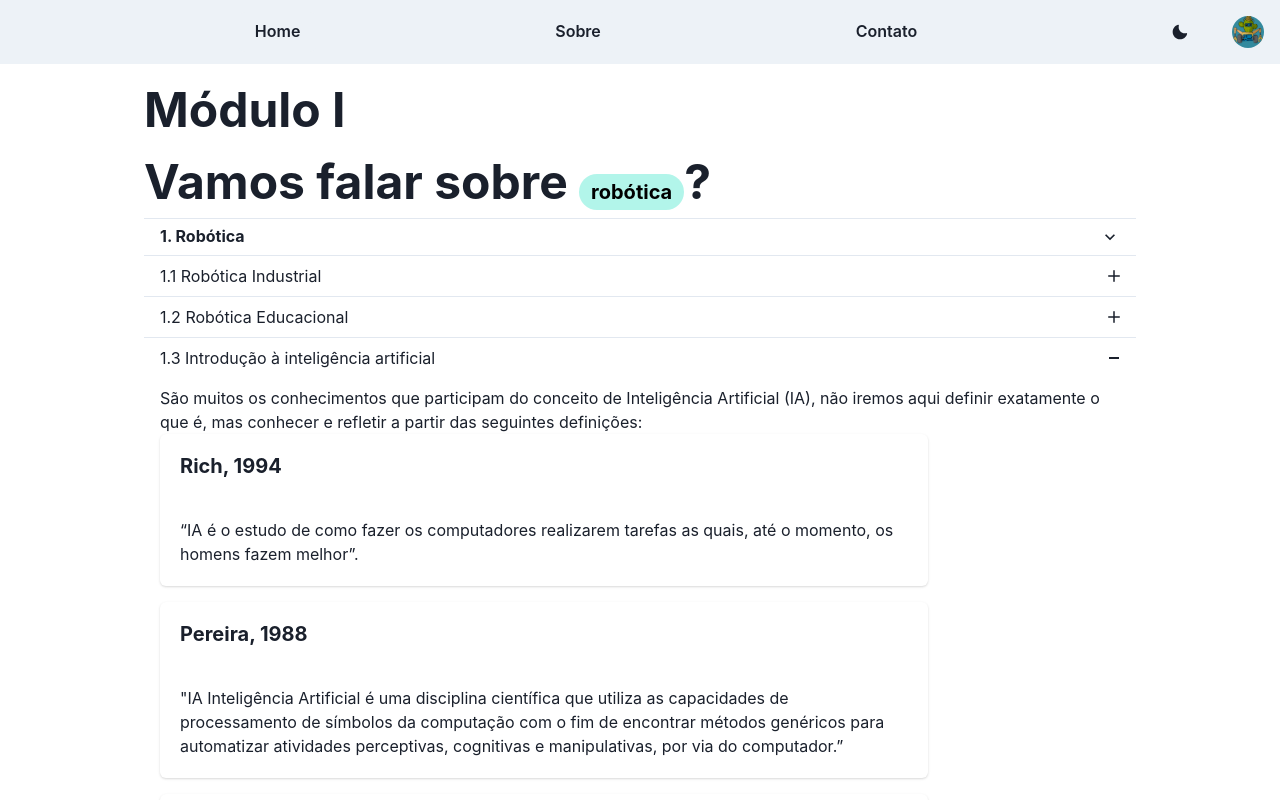
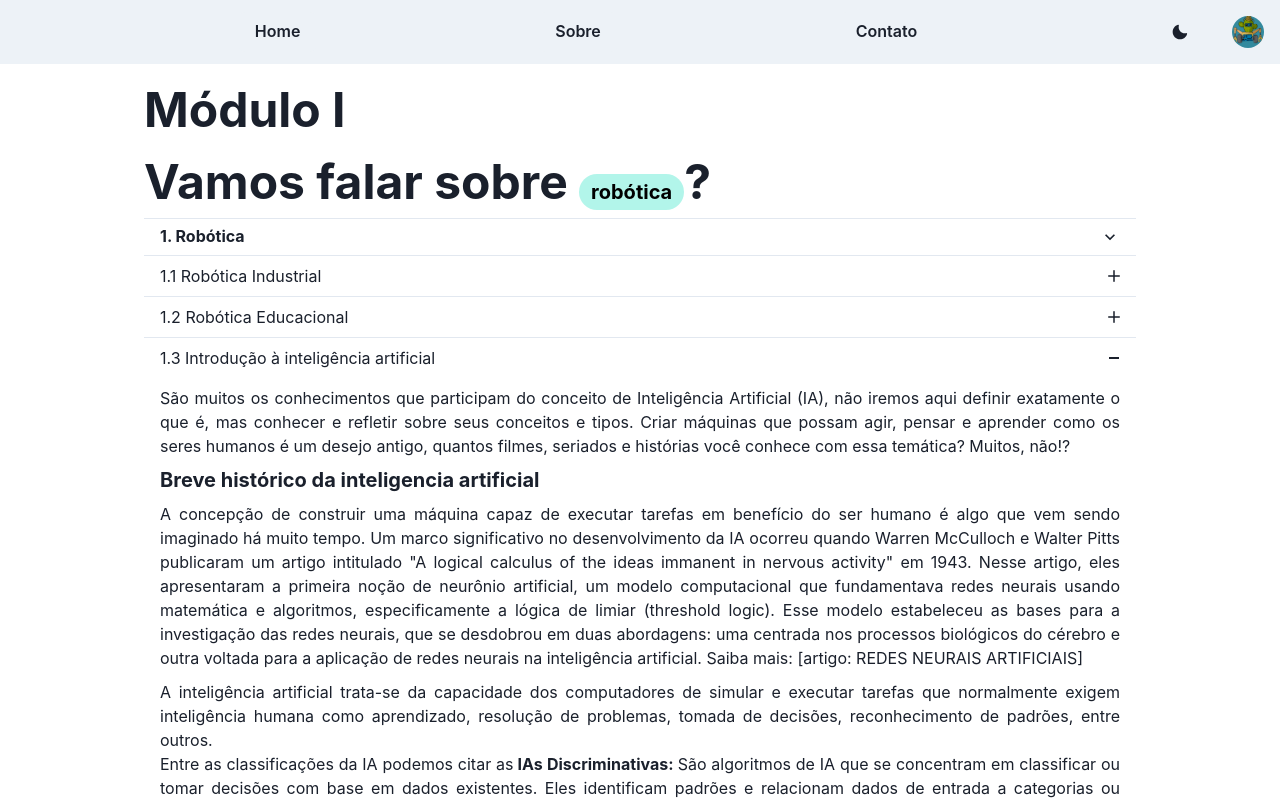
Before and after one commit to Brunno0/robocactusapp, a React (Create React App) app: page /modulo1 in a window 1280 px wide. Both pictures are taken after a click on the button "1.3 Introdução à inteligência artificial". Shown: the top 800 px of the page. Built offline with nearby package versions, Linux system fonts and the light colour scheme.

Commit message:
[REF] adicionando conteúdo IA

```diff
--- a/src/pages/Modulo1.js
+++ b/src/pages/Modulo1.js
@@ -372,7 +372,7 @@ const Modulo1 = () => {
               {({ isExpanded }) => (
                 <>
                   <AccordionButton>
-                    <Box as="span" flex="1" textAlign="left">
+                    <Box as="span" flex="1" textAlign="left" size="md">
                       1.3 Introdução à inteligência artificial
                     </Box>
                     {isExpanded ? (
@@ -383,30 +383,46 @@ const Modulo1 = () => {
                   </AccordionButton>
 
                   <AccordionPanel pb={4}>
-                    São muitos os conhecimentos que participam do conceito de
+                   <Text align={'justify'}> São muitos os conhecimentos que participam do conceito de
                     Inteligência Artificial (IA), não iremos aqui definir exatamente
-                    o que é, mas conhecer e refletir a partir das seguintes
-                    definições:
+                    o que é, mas conhecer e refletir sobre seus conceitos e tipos. Criar máquinas que possam agir, pensar e aprender como os seres humanos é um desejo antigo, quantos filmes, seriados e histórias você conhece com essa temática? Muitos, não!?
+                    </Text>
+
+
+                  <Heading  marginTop={"10px"} size="md">Breve histórico da inteligencia artificial</Heading>
+                   <Text align={'justify'} marginTop={"10px"}>
+                    A concepção de construir uma máquina capaz de executar tarefas em benefício do ser humano é algo que vem sendo imaginado há muito tempo. Um marco significativo no desenvolvimento da IA ocorreu quando Warren McCulloch e Walter Pitts publicaram um artigo intitulado "A logical calculus of the ideas immanent in nervous activity" em 1943. Nesse artigo, eles apresentaram a primeira noção de neurônio artificial, um modelo computacional que fundamentava redes neurais usando matemática e algoritmos, especificamente a lógica de limiar (threshold logic). Esse modelo estabeleceu as bases para a investigação das redes neurais, que se desdobrou em duas abordagens: uma centrada nos processos biológicos do cérebro e outra voltada para a aplicação de redes neurais na inteligência artificial. Saiba mais: [artigo:<a href='https://medium.com/@augusto_Pinheiro/redes-neurais-artificiais-133de77c7240'> REDES NEURAIS ARTIFICIAIS]</a>
+                    </Text>
+
+
+                  <Text align={'justify'} marginTop={"10px"}>A inteligência artificial trata-se da capacidade dos computadores de simular e executar tarefas que normalmente exigem inteligência humana como aprendizado, resolução de problemas, tomada de decisões, reconhecimento de padrões, entre outros.
+                  <br/> Entre as classificações da IA podemos citar as
+                 <strong> IAs Discriminativas: </strong> São algoritmos de IA que se concentram em classificar ou tomar decisões com base em dados existentes. Eles identificam padrões e relacionam dados de entrada a categorias ou respostas pré-definidas.
+                 <strong> IAs Generativas:</strong> São algoritmos de IA que têm a capacidade de criar novos dados, semelhantes aos dados de treinamento, gerando novas amostras com base nas distribuições de probabilidade dos dados originais. </Text>
+
+                <Text marginTop={"10px"}>Tipos de inteligência artificial: </Text>
+
+
 
                     <SimpleGrid
+                     marginTop={"10px"}
                       spacing={4}
                       maxW={isMobile ? '100%' : '80%'}
                       templateColumns={isMobile ? 'none' : 'repeat(auto-fill, minmax(100%, 1fr))'}
                     >
                       <Card>
                         <CardHeader>
-                          <Heading size="md">Rich, 1994</Heading>
+                          <Heading size="md">Inteligência Artificial Limita (ANI)</Heading>
                         </CardHeader>
                         <CardBody>
-                          <Text>
-                            “IA é o estudo de como fazer os computadores realizarem tarefas
-                            as quais, até o momento, os homens fazem melhor”.
+                          <Text align={"justify"}>
+                          A Inteligência Artificial Limitada, também chamada de "IA fraca", tem como principal foco o armazenamento de grande quantidade de dados para a execução de tarefas complexas, mas sempre direcionadas ao objetivo para o qual foram programadas. Além disso, elas podem realizar cálculos complicados de maneira rápida, porém não vão além desse escopo. Dentro dessa categoria, destacam-se dois tipos: as máquinas reativas, com recursos mais limitados que reagem a estímulos configurados; e as com memória limitada, um avanço em relação às reativas, que armazenam informações para tomar decisões, como as recomendações em serviços de streaming. Por exemplo, a personalização dos conteúdos oferecidos na Netflix baseados nas escolhas anteriores do usuário é possível graças a esse tipo de IA.
                           </Text>
                         </CardBody>
                       </Card>
                       <Card>
                         <CardHeader>
-                          <Heading size="md">Pereira, 1988</Heading>
+                          <Heading size="md">Inteligência artificial geral (AGI)</Heading>
                         </CardHeader>
                         <CardBody>
                           <Text>
@@ -419,7 +435,7 @@ const Modulo1 = () => {
                       </Card>
                       <Card>
                         <CardHeader>
-                          <Heading size="md">Russel, 2004</Heading>
+                          <Heading size="md">Superinteligência (ASI)</Heading>
                         </CardHeader>
                         <CardBody>
                           <Text>
```
